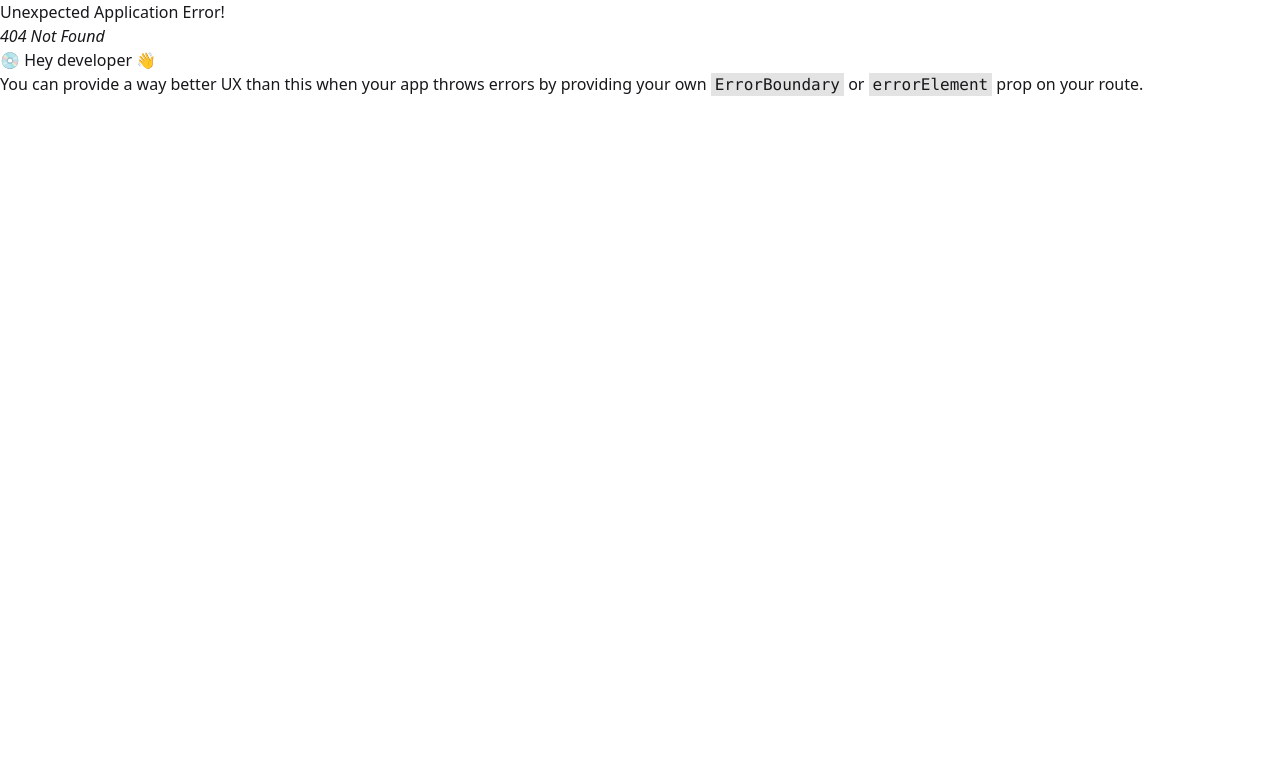
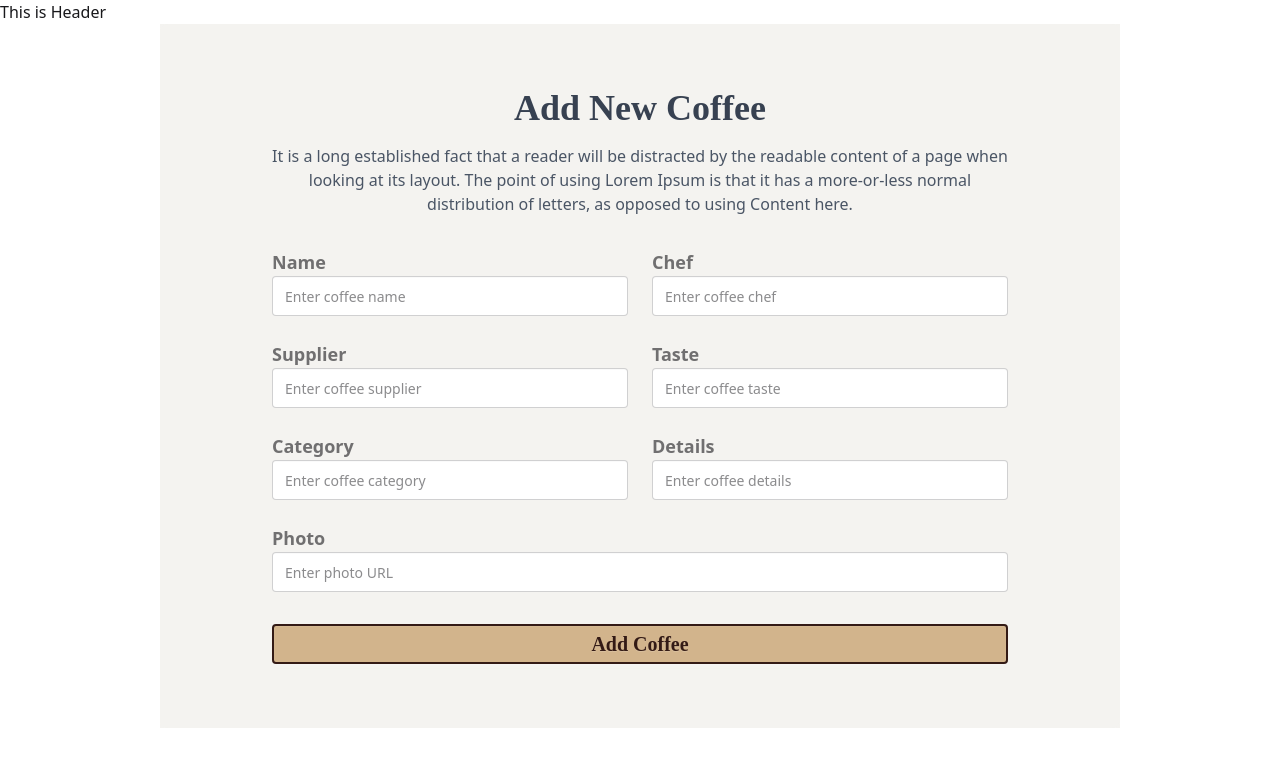
Before and after one commit to Maneulislam/Espresso-Emporium-Coffee-Store, a React (Vite) app in the folder coffee-store-client/: page /addcoffee in a window 1280 px wide. Before the commit this address had no page. Shown: the top 766 px of the page. Built offline with nearby package versions, Linux system fonts and the light colour scheme.

Commit message:
Create Add coffee from Client Side using daisyui

```diff
--- a/coffee-store-client/index.html
+++ b/coffee-store-client/index.html
@@ -1,5 +1,5 @@
 <!doctype html>
-<html lang="en">
+<html lang="en" data-theme="light">
 
 <head>
   <meta charset="UTF-8" />
--- /dev/null
+++ b/coffee-store-client/src/components/AddCoffee.jsx
@@ -0,0 +1,99 @@
+import { Link } from "react-router";
+
+const AddCoffee = () => {
+    return (
+        <div className="bg-white ">
+            <div className=" w-9/12 mx-auto bg-[#F4F3F0]">
+                {/* Back to Home Link */}
+                {/* <div className="max-w-7xl mx-auto mb-8">
+                <Link to="/" className="flex items-center gap-2 text-[#374151] hover:text-[#D2B48C] transition-colors font-rancho text-2xl">
+                    <FaArrowLef />
+                    <span style={{ fontFamily: 'Rancho, cursive' }}>Back to home</span>
+                </Link>
+            </div> */}
+
+                {/* Form Container */}
+                <div className="bg-[#F4F3F0]  mx-auto py-16 px-8 md:px-28 rounded-lg">
+                    <div className="text-center mb-8">
+                        <h2 className="text-4xl font-bold text-[#374151] mb-4" style={{ fontFamily: 'Rancho, cursive' }}>
+                            Add New Coffee
+                        </h2>
+                        <p className="text-gray-600 max-w-3xl mx-auto">
+                            It is a long established fact that a reader will be distracted by the readable content of a page when looking at its layout. The point of using Lorem Ipsum is that it has a more-or-less normal distribution of letters, as opposed to using Content here.
+                        </p>
+                    </div>
+
+                    <form>
+                        {/* Form Row 1: Name & Chef */}
+                        <div className="md:flex gap-6 mb-6">
+                            <div className="form-control md:w-1/2">
+                                <label className="label">
+                                    <span className="label-text  font-semibold text-lg">Name</span>
+                                </label>
+                                <input type="text" name="name" placeholder="Enter coffee name" className="input input-bordered w-full bg-white focus:outline-none" />
+                            </div>
+                            <div className="form-control md:w-1/2">
+                                <label className="label">
+                                    <span className="label-text font-semibold text-lg">Chef</span>
+                                </label>
+                                <input type="text" name="chef" placeholder="Enter coffee chef" className="input input-bordered w-full bg-white focus:outline-none" />
+                            </div>
+                        </div>
+
+                        {/* Form Row 2: Supplier & Taste */}
+                        <div className="md:flex gap-6 mb-6">
+                            <div className="form-control md:w-1/2">
+                                <label className="label">
+                                    <span className="label-text font-semibold text-lg">Supplier</span>
+                                </label>
+                                <input type="text" name="supplier" placeholder="Enter coffee supplier" className="input input-bordered w-full bg-white focus:outline-none" />
+                            </div>
+                            <div className="form-control md:w-1/2">
+                                <label className="label">
+                                    <span className="label-text font-semibold text-lg">Taste</span>
+                                </label>
+                                <input type="text" name="taste" placeholder="Enter coffee taste" className="input input-bordered w-full bg-white focus:outline-none" />
+                            </div>
+                        </div>
+
+                        {/* Form Row 3: Category & Details */}
+                        <div className="md:flex gap-6 mb-6">
+                            <div className="form-control md:w-1/2">
+                                <label className="label">
+                                    <span className="label-text font-semibold text-lg">Category</span>
+                                </label>
+                                <input type="text" name="category" placeholder="Enter coffee category" className="input input-bordered w-full bg-white focus:outline-none" />
+                            </div>
+                            <div className="form-control md:w-1/2">
+                                <label className="label">
+                                    <span className="label-text font-semibold text-lg">Details</span>
+                                </label>
+                                <input type="text" name="details" placeholder="Enter coffee details" className="input input-bordered w-full bg-white focus:outline-none" />
+                            </div>
+                        </div>
+
+                        {/* Form Row 4: Photo URL */}
+                        <div className="mb-8">
+                            <div className="form-control w-full">
+                                <label className="label">
+                                    <span className="label-text font-semibold text-lg">Photo</span>
+                                </label>
+                                <input type="text" name="photo" placeholder="Enter photo URL" className="input input-bordered w-full bg-white focus:outline-none" />
+                            </div>
+                        </div>
+
+                        {/* Submit Button */}
+                        <input
+                            type="submit"
+                            value="Add Coffee"
+                            className="btn btn-block bg-[#D2B48C] hover:bg-[#b89a74] border-2 border-[#331A15] text-[#331A15] font-rancho text-xl normal-case"
+                            style={{ fontFamily: 'Rancho, cursive' }}
+                        />
+                    </form>
+                </div>
+            </div>
+        </div>
+    );
+};
+
+export default AddCoffee;
--- a/coffee-store-client/src/index.css
+++ b/coffee-store-client/src/index.css
@@ -0,0 +1,15 @@
+/* Background pattern similar to Espresso Emporium */
+.bg-coffee-pattern {
+    background-color: #ffffff;
+    background-image: url("https://i.ibb.co/7y1gC0L/coffee-bg.png");
+    background-repeat: repeat;
+}
+
+/* Custom colors */
+.text-coffee-dark {
+    color: #331a15;
+}
+
+.bg-coffee-btn {
+    background-color: #d2b48c;
+}
--- a/coffee-store-client/src/main.jsx
+++ b/coffee-store-client/src/main.jsx
@@ -6,6 +6,7 @@ import { createBrowserRouter } from "react-router";
 import { RouterProvider } from "react-router/dom";
 import MainLayout from './layout/MainLayout.jsx';
 import Home from './components/Home.jsx';
+import AddCoffee from './components/AddCoffee.jsx';
 
 
 const router = createBrowserRouter([
@@ -16,6 +17,10 @@ const router = createBrowserRouter([
       {
         index: true,
         Component: Home
+      },
+      {
+        path: "addcoffee",
+        Component: AddCoffee
       }
     ]
   },
```
